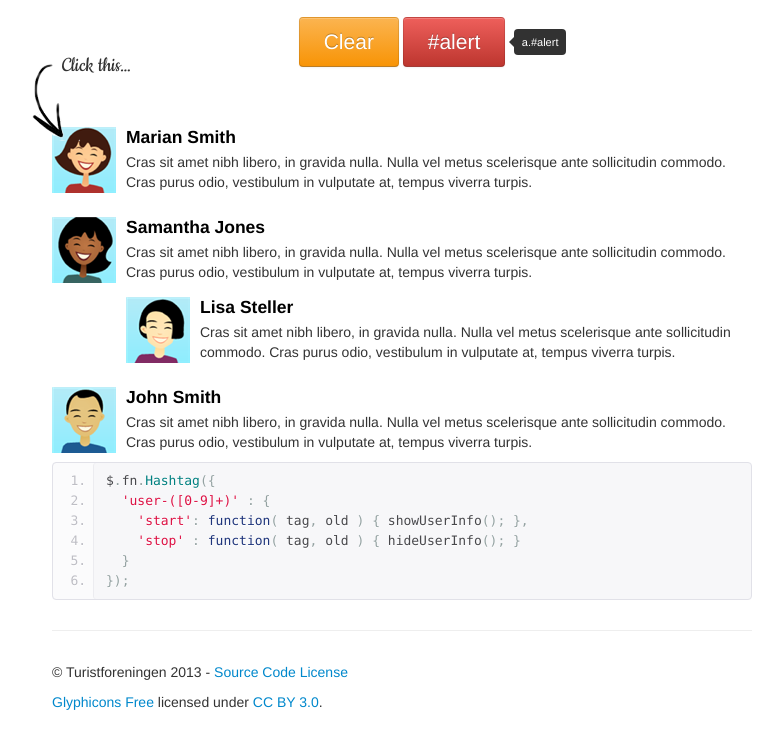
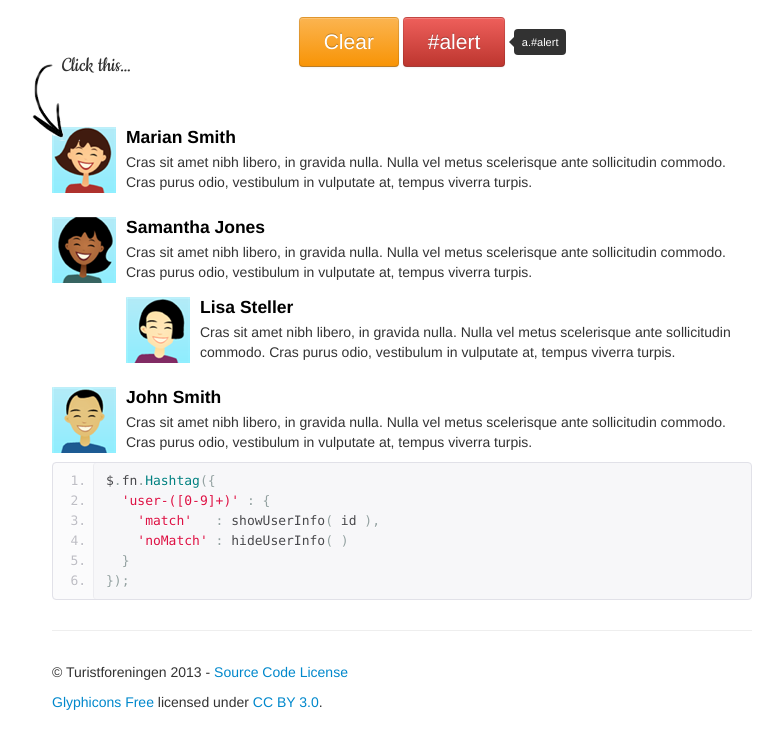
Before and after one commit to Turistforeningen/jQuery.Hashtag, a plain HTML site: page index.html in a window 1280 px wide. Shown: the part 307-1056 px from the top of the page, without its empty margins (238-1021 px from the left). Drawn offline with Linux system fonts and the light colour scheme.

Commit message:
corrected demo promo code

```diff
--- a/index.html
+++ b/index.html
@@ -103,8 +103,8 @@
 <pre class="prettyprint linenums">
 $.fn.Hashtag({
   'user-([0-9]+)' : {
-    'start': function( tag, old ) { showUserInfo(); },
-    'stop' : function( tag, old ) { hideUserInfo(); }
+    'match'   : showUserInfo( id ),
+    'noMatch' : hideUserInfo( )
   }
 });
 </pre>
```
